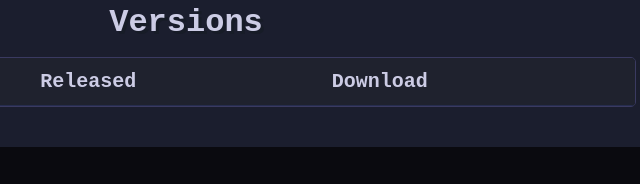
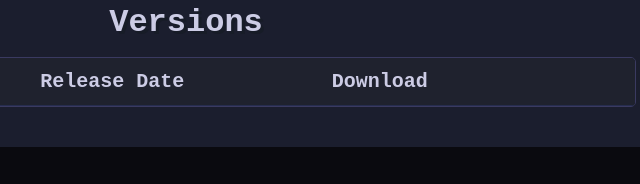
Before and after one commit to SpookyDervish/Comet, a plain HTML site: page chookspace/downloads.html in a window 1280 px wide. Shown: the part 342-526 px from the top of the page, 454-1094 px from the left. Drawn offline with Linux system fonts and the light colour scheme; no server answers.

Commit message:
change "Released" to "Release Date" in the downloads table on the downloads page

```diff
--- a/chookspace/downloads.html
+++ b/chookspace/downloads.html
@@ -39,7 +39,7 @@
             <div id="table">
                 <div id="table-header">
                     <p>Version</p>
-                    <p>Released</p>
+                    <p>Release Date</p>
                     <p>Download</p>
                 </div>
                 <div id="table-body">
```
